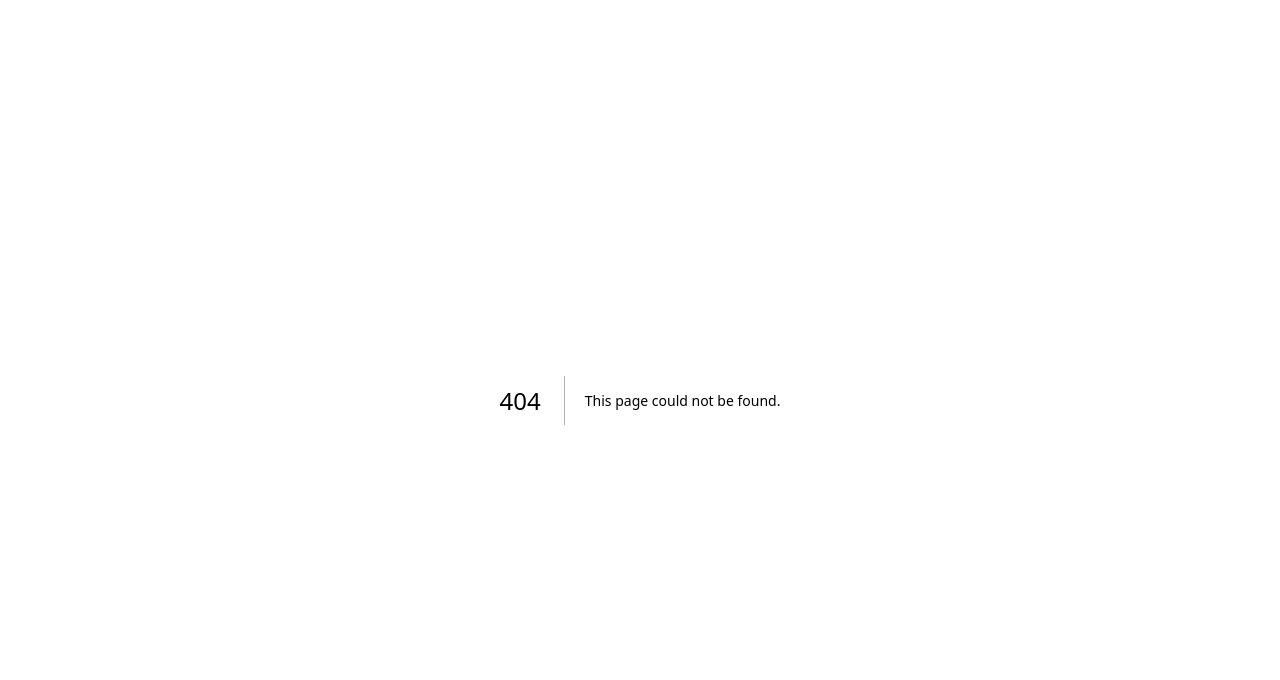
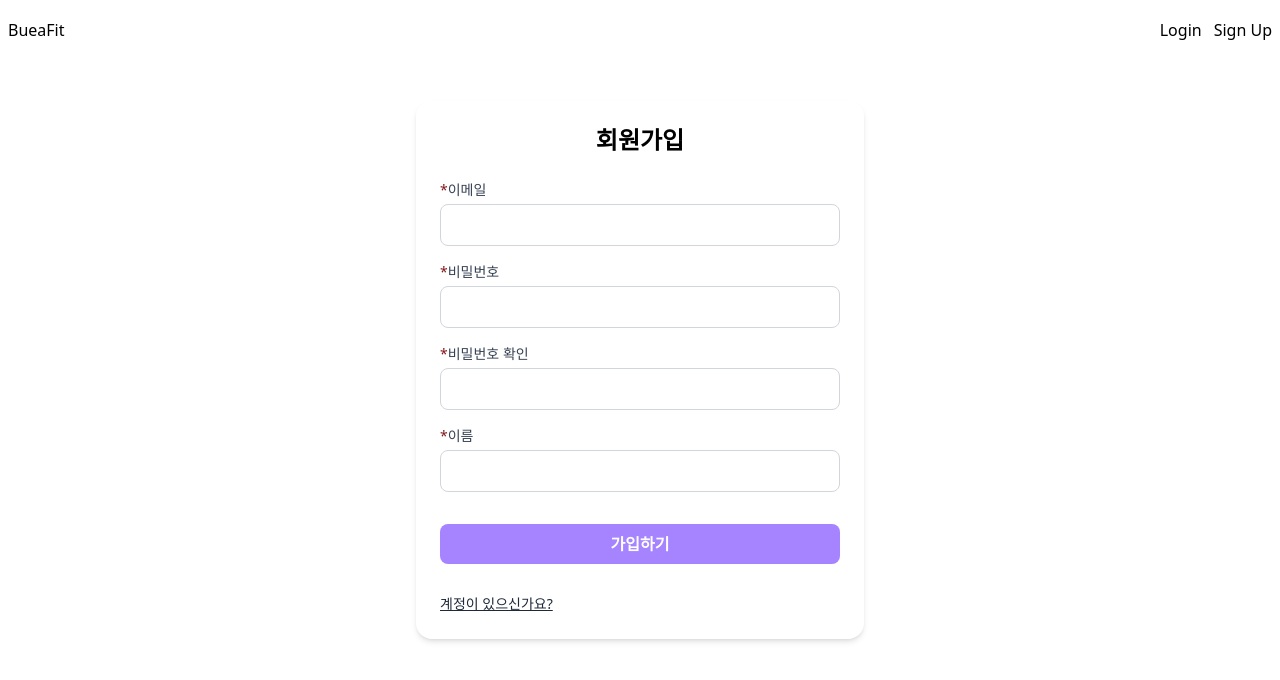
Before and after one commit to S2SIONS2/BueaFit, a Next.js app in the folder bueafit/: page /signup in a window 1280 px wide. Before the commit this address had no page. Shown: the top 680 px of the page. Built offline with nearby package versions, Linux system fonts and the light colour scheme.

Commit message:
회원가입 페이지 디자인

```diff
--- /dev/null
+++ b/bueafit/src/app/(before-login)/layout.tsx
@@ -0,0 +1,17 @@
+import LoginNav from "@/components/loginNav";
+import { ReactNode, Suspense } from "react";
+
+export default function Layout({
+  children,
+}: {
+  children: ReactNode;
+}) {
+  return (
+    <div className="min-h-screen">
+        <LoginNav />
+        <Suspense fallback={<div>Loading ...</div>}>
+            {children}
+        </Suspense>
+    </div>
+  );
+}
--- /dev/null
+++ b/bueafit/src/app/(before-login)/login/page.tsx
@@ -0,0 +1,7 @@
+export default function Page() {
+    return(
+        <div>
+            Login page
+        </div>
+    )
+}
--- /dev/null
+++ b/bueafit/src/app/(before-login)/page.tsx
@@ -0,0 +1,7 @@
+export default function Page() {
+    return (
+        <div>
+            소개 페이지
+        </div>
+    )
+}
--- /dev/null
+++ b/bueafit/src/app/(before-login)/signup/page.tsx
@@ -0,0 +1,70 @@
+'use client'
+
+import Link from "next/link"
+
+export default function Page() {
+  return (
+    <section className="max-w-md mx-auto mt-10 p-6 bg-white rounded-2xl shadow-md">
+      <h2 className="text-2xl font-bold mb-6 text-center">회원가입</h2>
+      <form className="space-y-4">
+        <div>
+          <label className="block mb-1 text-sm font-medium text-gray-700">
+            <span className="text-red-900">*</span>
+            이메일
+          </label>
+          <input
+            type="email"
+            required
+            className="w-full px-4 py-2 border border-gray-300 rounded-lg focus:outline-none focus:ring-2 focus:ring-violet-300"
+          />
+        </div>
+        <div>
+          <label className="block mb-1 text-sm font-medium text-gray-700">
+            <span className="text-red-900">*</span>
+            비밀번호
+            </label>
+          <input
+            type="password"
+            required
+            className="w-full px-4 py-2 border border-gray-300 rounded-lg focus:outline-none focus:ring-2 focus:ring-violet-300"
+          />
+        </div>
+        <div>
+          <label className="block mb-1 text-sm font-medium text-gray-700">
+            <span className="text-red-900">*</span>
+            비밀번호 확인
+            </label>
+          <input
+            type="password"
+            required
+            className="w-full px-4 py-2 border border-gray-300 rounded-lg focus:outline-none focus:ring-2 focus:ring-violet-300"
+          />
+        </div>
+        <div>
+          <label className="block mb-1 text-sm font-medium text-gray-700">
+            <span className="text-red-900">*</span>
+            이름
+            </label>
+          <input
+            type="text"
+            required
+            className="w-full px-4 py-2 border border-gray-300 rounded-lg focus:outline-none focus:ring-2 focus:ring-violet-300"
+          />
+        </div>
+        <div className="pt-4">
+          <button
+            type="submit"
+            className="w-full bg-violet-400 hover:bg-violet-600 text-white font-semibold py-2 px-4 rounded-lg transition duration-200"
+          >
+            가입하기
+          </button>
+        </div>
+      </form>
+      <Link href={'/login'}>
+        <p className="mt-[30px] text-sm text-gray-800 underline pb-[1px]">
+            계정이 있으신가요?
+        </p>
+      </Link>
+    </section>
+  )
+}
--- a/bueafit/src/app/page.tsx
+++ b/bueafit/src/app/page.tsx
@@ -1,8 +1,10 @@
+import LoginNav from "@/components/loginNav";
 
 export default function Home() {
   return (
     <div>
-
+      <LoginNav />
+      소개 페이지
     </div>
   );
 }
--- /dev/null
+++ b/bueafit/src/components/loginNav.tsx
@@ -0,0 +1,13 @@
+import Link from "next/link";
+
+export default function LoginNav() {
+    return (
+        <nav className="flex items-center justify-between pl-2 pr-2 gap-3 h-[60px]">
+            <Link href={'/'}>BueaFit</Link>
+            <div className="flex gap-3">
+                <Link href={'/login'}>Login</Link>
+                <Link href={'/signup'}>Sign Up</Link>
+            </div>
+        </nav>
+    )
+}
```
